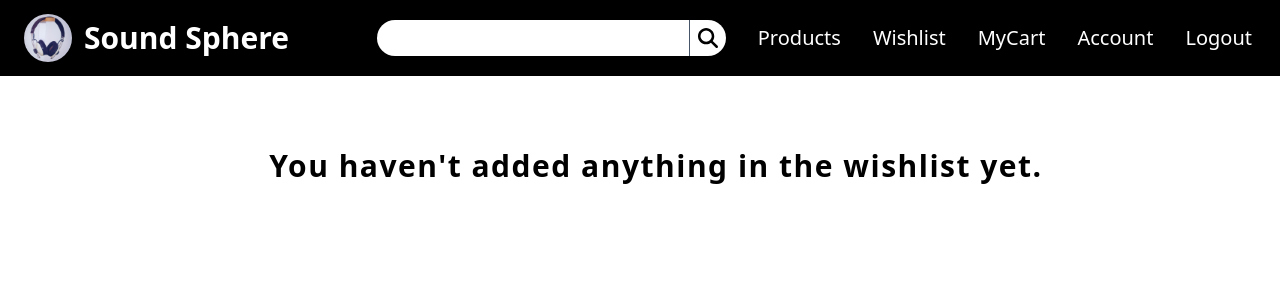
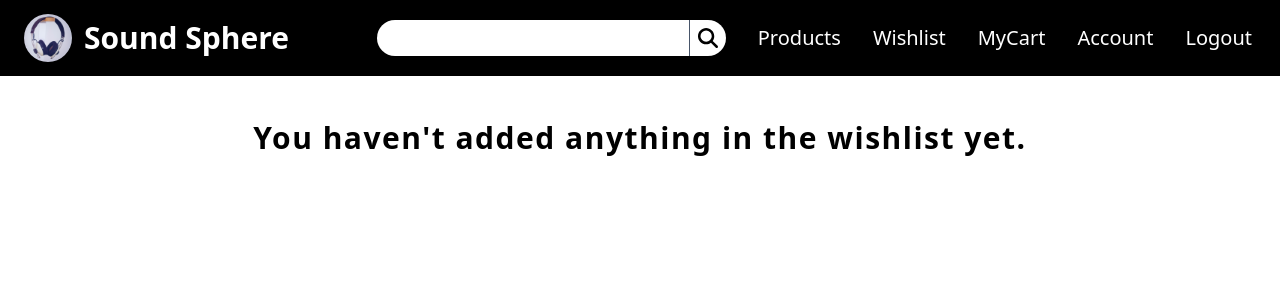
Before and after one commit to Aayush259/E-Commerce, a React (Vite) app: page /wishlist in a window 1280 px wide. Shown: the top 300 px of the page. Built offline with nearby package versions, Linux system fonts and the light colour scheme.

Commit message:
Fixed Wishlist styling

```diff
--- a/src/components/wishlist/Wishlist.jsx
+++ b/src/components/wishlist/Wishlist.jsx
@@ -10,7 +10,7 @@ export default function Wishlist() {
         <div className="flex flex-row flex-wrap justify-start items-start gap-4 w-fit my-8 mx-4">
             {
                 wishlistItems.length <= 0 ? (
-                    <p className="text-xl w-[100vw] md:text-3xl font-semibold tracking-wider text-center my-10">
+                    <p className="absolute top-20 left-0 text-xl w-[100vw] overflow-hidden md:text-3xl font-semibold tracking-wider text-center my-10">
                         You haven't added anything in the wishlist yet.
                     </p>
                 ) : (
```
